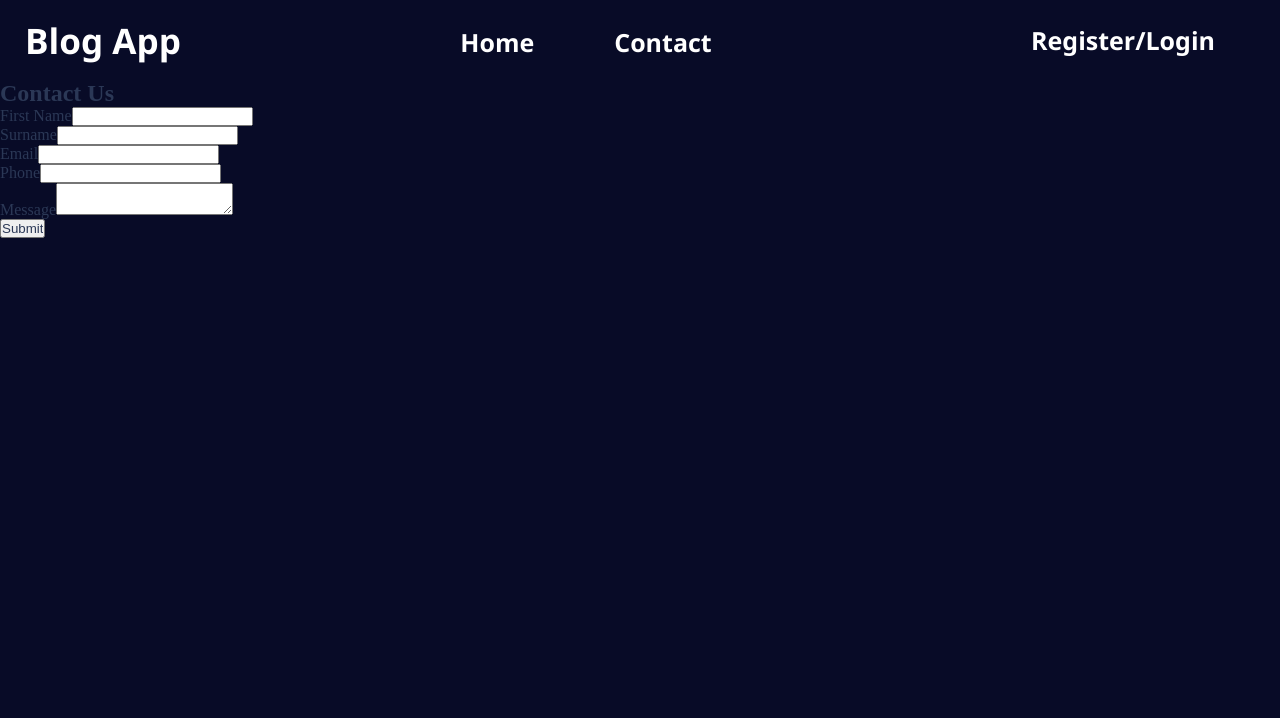
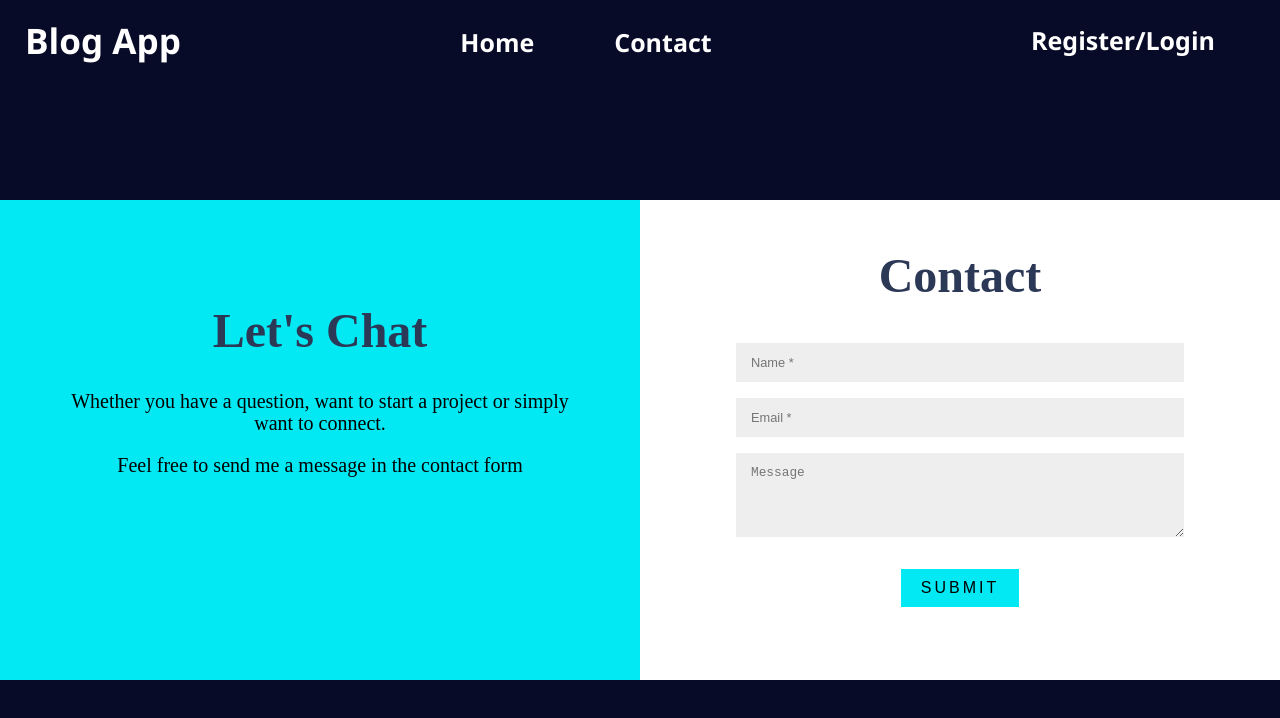
Before and after one commit to Aratrik-02/MERN_Blog, a React (Vite) app in the folder client/: page /contact in a window 1280 px wide. Shown: the top 718 px of the page. Built offline with nearby package versions, Linux system fonts and the light colour scheme; no server answers.

Commit message:
contact page design

```diff
--- a/client/src/assets/style.css
+++ b/client/src/assets/style.css
@@ -364,3 +364,92 @@
                 0 0 15px rgba(3, 233, 244, 0.5),
                 0 0 25px rgba(3, 233, 244, 0.5);
   }
+
+/*--------------------------Contact Page---------------------------------------*/
+
+.left-inner-container h2 {
+  font-size:3rem;
+  margin-bottom:3rem;
+}
+
+.right-inner-container h2{
+    font-size:3rem;
+  margin-bottom:2rem;
+}
+
+.form-container {
+  display:flex;
+}
+
+.left-container {
+  flex:1;
+  height:480px;
+  background-color: #03e9f4;
+}
+.right-container {
+    display:flex;
+    flex:1;
+    height:480px;
+    background-color: white;
+    justify-content:center;
+    align-items:center;
+}
+
+.left-container {
+  display:flex;
+  flex:1;
+  height:480px;
+  justify-content:center;
+  align-items:center;
+  color:white;
+}
+
+.left-container p {
+  font-size:20px;
+  color: #000;
+}
+
+.right-inner-container {
+  width:70%;
+  height:80%;
+  text-align:center;
+}
+
+.left-inner-container {
+  height:50%;
+  width:80%;
+  text-align:center;
+  line-height:22px;
+}
+
+input, textarea {
+	background-color: #eee;
+	border: none;
+	padding: 12px 15px;
+	margin: 8px 0;
+	width: 100%;
+  font-size:0.8rem;
+}
+
+input:focus, textarea:focus{
+  outline:1px solid #03e9f4;
+}
+
+button {
+	padding: 10px 20px;
+    color: black;
+    border: none;
+    background: #03e9f4;
+    font-size: 16px;
+    text-decoration: none;
+    text-transform: uppercase;
+    overflow: hidden;
+    transition: .5s;
+    margin-top: 20px;
+    letter-spacing: 3px;
+    cursor: pointer;
+}
+
+button:hover {
+  opacity:0.7;
+}
--- a/client/src/routes/Contact.jsx
+++ b/client/src/routes/Contact.jsx
@@ -1,47 +1,31 @@
 import React from 'react'
 const Contact = () => {
   return (
-    <div>
-        <div className="card">
-            <h2>Contact Us</h2>
-            <div className="row">
-                <div className="col">
-                <div className="form-group">
-                    <label>First Name</label>
-                    <input type="text" />
+    <div class="post_container">
+        <div class="form-container">
+            <div class="left-container">
+                <div class="left-inner-container">
+                    <h2>Let's Chat</h2>
+                    <p>Whether you have a question, want to start a project or            simply want to connect.</p>
+                    {/* <br> */}
+                    <p>Feel free to send me a message in the contact form</p>
                 </div>
-                </div>
-
-                <div className="col">
-                <div className="form-group">
-                    <label>Surname</label>
-                    <input type="text" />
-                </div>
-                </div>
-
-                <div className="col">
-                <div className="form-group">
-                    <label>Email</label>
-                    <input type="text" />
-                </div>
-                </div>
-
-                <div className="col">
-                <div className="form-group">
-                    <label>Phone</label>
-                    <input type="text" />
-                </div>
-                </div>
-
-                <div className="col">
-                <div className="form-group">
-                    <label>Message</label>
-                    <textarea></textarea>
-                </div>
-                </div>
-
-                <div className="col">
-                <input type="submit" value="Submit" />
+            </div>
+            <div class="right-container">
+                <div class="right-inner-container">
+                    <form action="#">
+                        <h2 class="lg-view">Contact</h2>
+                        {/* <p>* Required</p>
+                        <div class="social-container">
+                            <a href="#" class="social"><i class="fab fa-facebook-f"></i></a>
+                            <a href="#" class="social"><i class="fab fa-google-plus-g"></i></a>
+                            <a href="#" class="social"><i class="fab fa-linkedin-in"></i></a>
+                        </div> */}
+                        <input type="text" placeholder="Name *"  />
+                        <input type="email" placeholder="Email *" />
+                        <textarea rows="4" placeholder="Message"></textarea>
+                        <button>Submit</button>
+                    </form>
                 </div>
             </div>
         </div>
```
